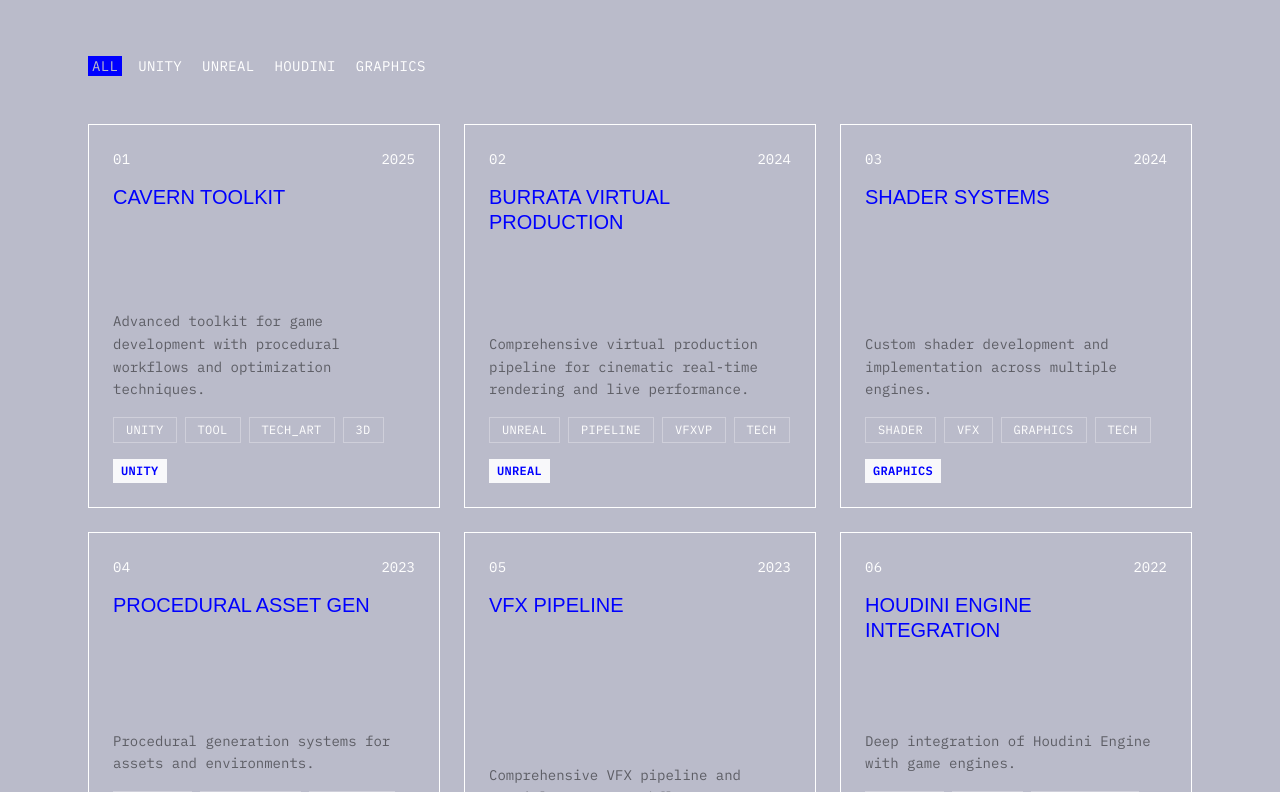
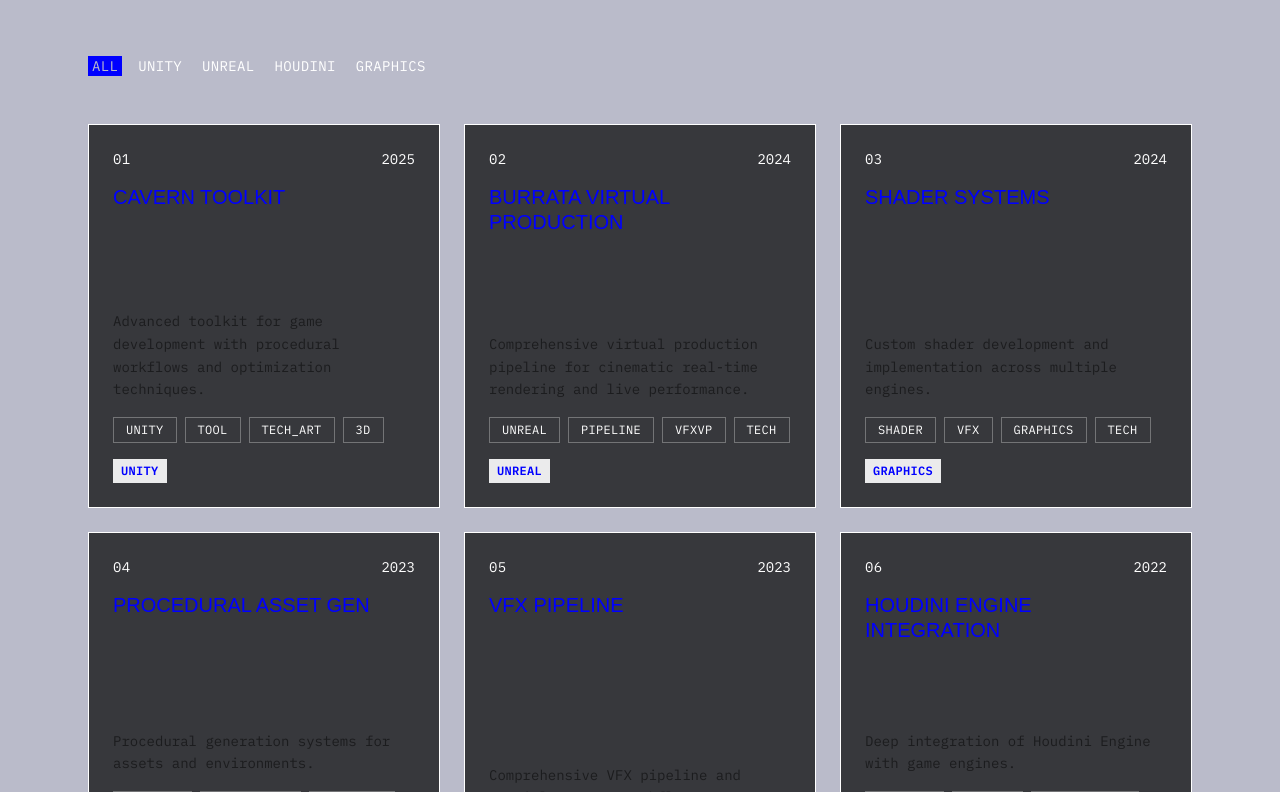
Before and after one commit to miazhang2025/cabbageblame, a Next.js app: page / in a window 1280 px wide. Shown: the part 1748-2540 px from the top of the page. Built offline with nearby package versions, Linux system fonts and the light colour scheme; a web font is replaced by a local one.

Commit message:
Fix className syntax error in Projects component

```diff
--- a/components/Projects.tsx
+++ b/components/Projects.tsx
@@ -176,7 +176,7 @@ export default function Projects() {
                 ></div>
 
                 {/* Dark overlay - stronger when no background, lighter on hover */}
-                <div className="absolute inset-0group-hover:bg-black/10 transition-all duration-300"></div>
+                <div className="absolute inset-0 bg-black/70 group-hover:bg-black/50 transition-all duration-300"></div>
 
                 {/* Content */}
                 <div className="relative z-10">
```
